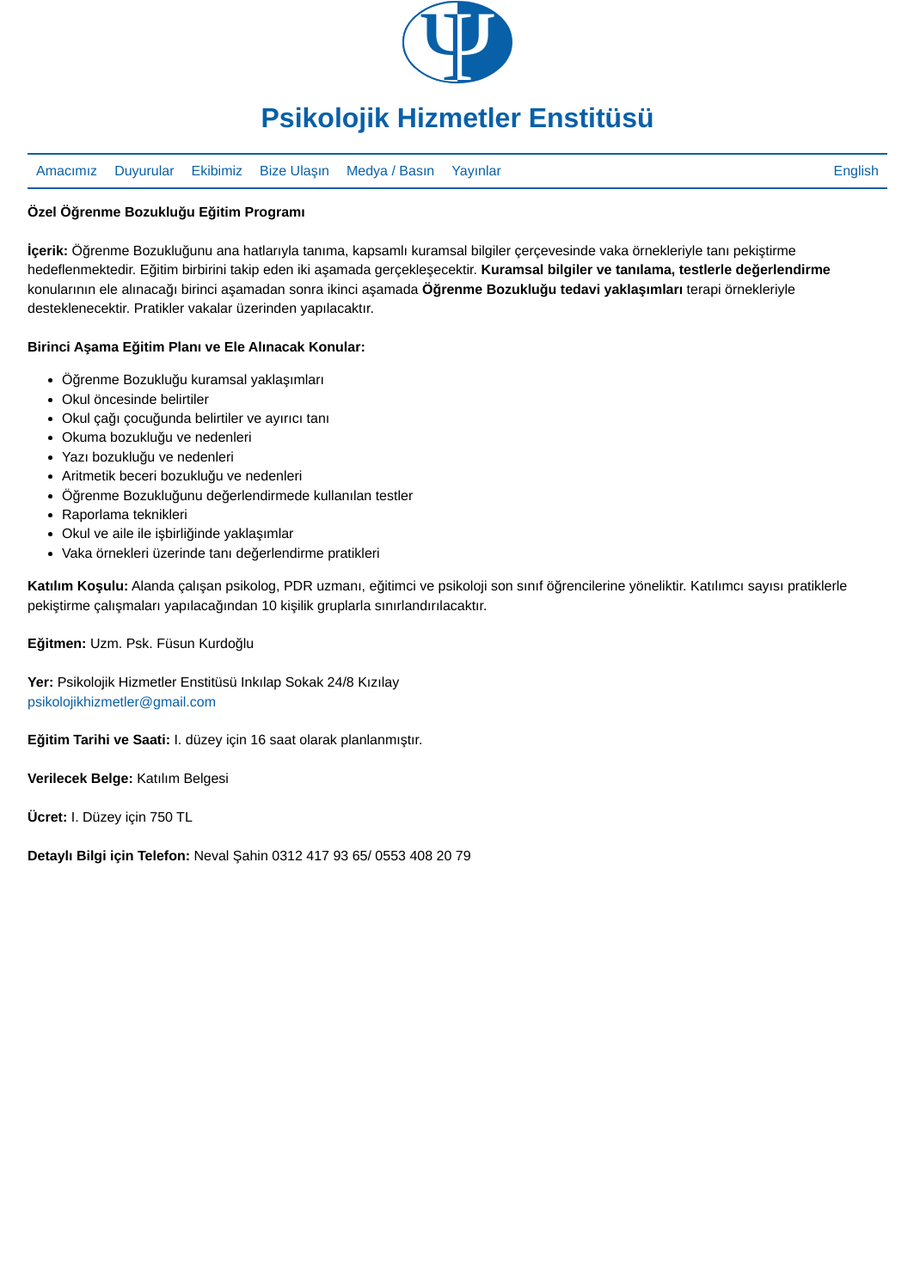
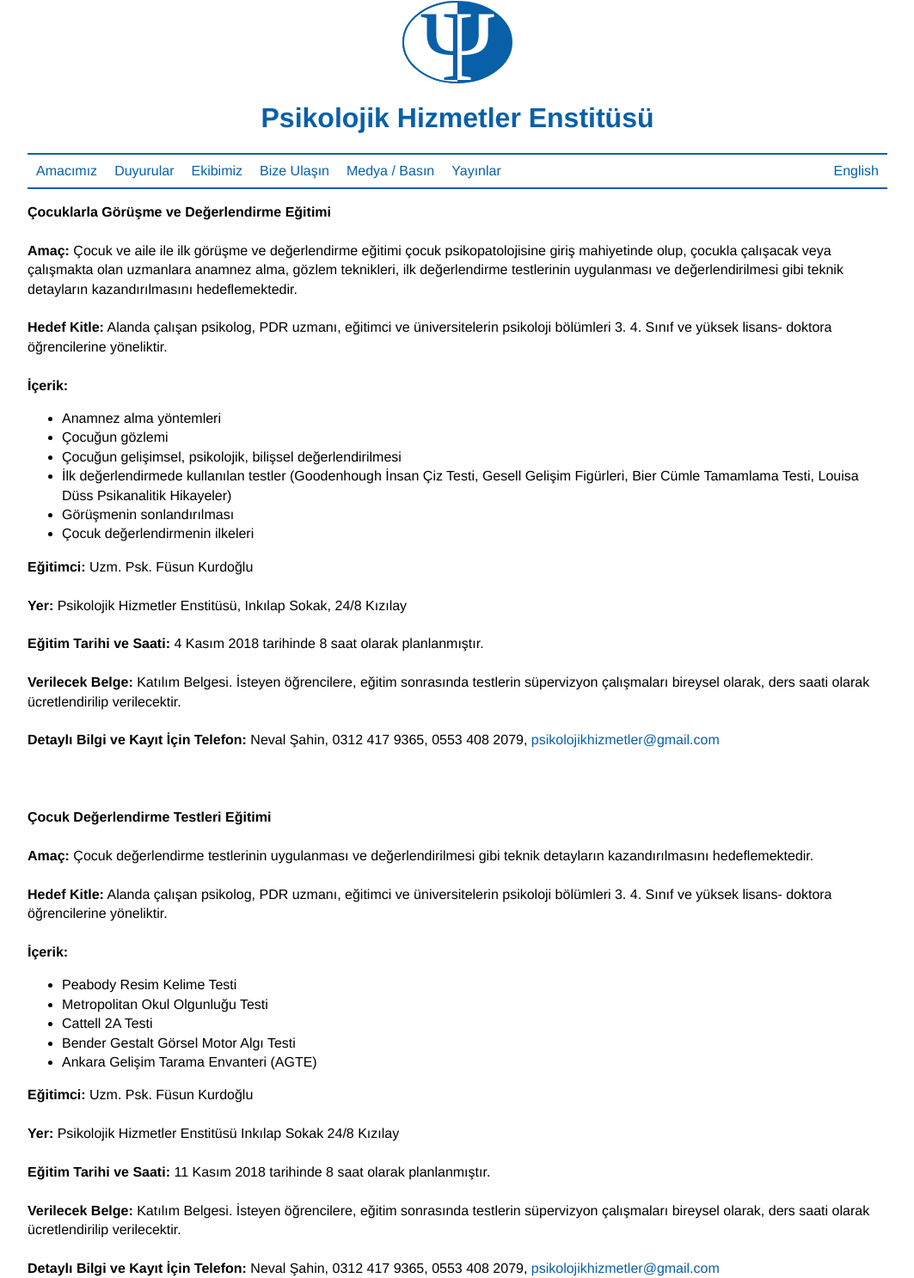
Before and after one commit to koralcem/phe-site, a Jekyll site: the page built from duyurular.html, in a window 1280 px wide. Shown: the whole page at 86% size, without its empty margins (108-1171 px from the left). Built offline with Jekyll 4.4.1, drawn with Linux system fonts in a browser that asks for light colours; before the commit the page ends 1030 px from its top, so only the background shows below that.

Commit message:
Add new training announcements

```diff
--- a/duyurular.html
+++ b/duyurular.html
@@ -1,43 +1,54 @@
 ---
 ---
 <main>
-  <b>Özel Öğrenme Bozukluğu Eğitim Programı</b><br><br>
+  <b>Çocuklarla Görüşme ve Değerlendirme Eğitimi</b><br><br>
 
-  <b>İçerik:</b> Öğrenme Bozukluğunu ana hatlarıyla tanıma, kapsamlı kuramsal
-  bilgiler çerçevesinde vaka örnekleriyle tanı pekiştirme hedeflenmektedir.
-  Eğitim birbirini takip eden iki aşamada gerçekleşecektir. <b>Kuramsal bilgiler ve
-  tanılama, testlerle değerlendirme</b> konularının ele alınacağı birinci aşamadan
-  sonra ikinci aşamada <b>Öğrenme Bozukluğu tedavi yaklaşımları</b> terapi
-  örnekleriyle desteklenecektir. Pratikler vakalar üzerinden yapılacaktır.<br><br>
+  <b>Amaç:</b> Çocuk ve aile ile ilk görüşme ve değerlendirme eğitimi çocuk psikopatolojisine giriş mahiyetinde olup, çocukla çalışacak veya çalışmakta olan uzmanlara anamnez alma, gözlem teknikleri, ilk değerlendirme testlerinin uygulanması ve değerlendirilmesi gibi teknik detayların kazandırılmasını hedeflemektedir.<br><br>
 
-  <b>Birinci Aşama Eğitim Planı ve Ele Alınacak Konular:</b><br>
+  <b>Hedef Kitle:</b> Alanda çalışan psikolog, PDR uzmanı, eğitimci ve üniversitelerin psikoloji bölümleri 3. 4. Sınıf ve yüksek lisans- doktora öğrencilerine yöneliktir.<br><br>
+  <b>İçerik:</b>
   <ul>
-  <li>Öğrenme Bozukluğu kuramsal yaklaşımları</li>
-  <li>Okul öncesinde belirtiler</li>
-  <li>Okul çağı çocuğunda belirtiler ve ayırıcı tanı</li>
-  <li>Okuma bozukluğu ve nedenleri</li>
-  <li>Yazı bozukluğu ve nedenleri</li>
-  <li>Aritmetik beceri bozukluğu ve nedenleri</li>
-  <li>Öğrenme Bozukluğunu değerlendirmede kullanılan testler</li>
-  <li>Raporlama teknikleri</li>
-  <li>Okul ve aile ile işbirliğinde yaklaşımlar</li>
-  <li>Vaka örnekleri üzerinde tanı değerlendirme pratikleri</li>
+    <li>Anamnez alma yöntemleri</li>
+    <li>Çocuğun gözlemi</li>
+    <li>Çocuğun gelişimsel, psikolojik, bilişsel değerlendirilmesi</li>
+    <li>İlk değerlendirmede kullanılan testler (Goodenhough İnsan Çiz Testi, Gesell Gelişim Figürleri, Bier Cümle Tamamlama Testi, Louisa Düss Psikanalitik Hikayeler)</li>
+    <li>Görüşmenin sonlandırılması</li>
+    <li>Çocuk değerlendirmenin ilkeleri</li>
+  </ul>
+  <b>Eğitimci:</b> Uzm. Psk. Füsun Kurdoğlu<br><br>
+
+  <b>Yer:</b> Psikolojik Hizmetler Enstitüsü, Inkılap Sokak, 24/8 Kızılay<br><br>
+
+  <b>Eğitim Tarihi ve Saati:</b> 4 Kasım 2018 tarihinde 8 saat olarak planlanmıştır.<br><br>
+
+  <b>Verilecek Belge:</b> Katılım Belgesi. İsteyen öğrencilere, eğitim sonrasında testlerin süpervizyon çalışmaları bireysel olarak, ders saati olarak ücretlendirilip verilecektir.<br><br>
+
+  <b>Detaylı Bilgi ve Kayıt İçin Telefon:</b> Neval Şahin, 0312 417 9365, 0553 408 2079, <a href="mailto:psikolojikhizmetler@gmail.com">psikolojikhizmetler@gmail.com</a><br><br><br><br>
+
+
+
+  <b>Çocuk Değerlendirme Testleri Eğitimi</b><br><br>
+
+  <b>Amaç:</b> Çocuk değerlendirme testlerinin uygulanması ve değerlendirilmesi gibi teknik detayların kazandırılmasını hedeflemektedir.<br><br>
+
+  <b>Hedef Kitle:</b> Alanda çalışan psikolog, PDR uzmanı, eğitimci ve üniversitelerin psikoloji bölümleri 3. 4. Sınıf ve yüksek lisans- doktora öğrencilerine yöneliktir.<br><br>
+
+  <b>İçerik:</b>
+  <ul>
+    <li>Peabody Resim Kelime Testi</li>
+    <li>Metropolitan Okul Olgunluğu Testi</li>
+    <li>Cattell 2A Testi</li>
+    <li>Bender Gestalt Görsel Motor Algı Testi</li>
+    <li>Ankara Gelişim Tarama Envanteri (AGTE)</li>
   </ul>
 
-  <b>Katılım Koşulu:</b> Alanda çalışan psikolog, PDR uzmanı, eğitimci ve psikoloji
-  son sınıf öğrencilerine yöneliktir. Katılımcı sayısı pratiklerle pekiştirme
-  çalışmaları yapılacağından 10 kişilik gruplarla sınırlandırılacaktır.<br><br>
+  <b>Eğitimci:</b> Uzm. Psk. Füsun Kurdoğlu<br><br>
 
-  <b>Eğitmen:</b> Uzm. Psk. Füsun Kurdoğlu<br><br>
+  <b>Yer:</b> Psikolojik Hizmetler Enstitüsü Inkılap Sokak 24/8 Kızılay<br><br>
 
-  <b>Yer:</b> Psikolojik Hizmetler Enstitüsü Inkılap Sokak 24/8 Kızılay<br>
-  <a href="mailto:psikolojikhizmetler@gmail.com">psikolojikhizmetler@gmail.com</a><br><br>
+  <b>Eğitim Tarihi ve Saati:</b> 11 Kasım 2018 tarihinde 8 saat olarak planlanmıştır.<br><br>
 
-  <b>Eğitim Tarihi ve Saati:</b> I. düzey için 16 saat olarak planlanmıştır.<br><br>
+  <b>Verilecek Belge:</b> Katılım Belgesi. İsteyen öğrencilere, eğitim sonrasında testlerin süpervizyon çalışmaları bireysel olarak, ders saati olarak ücretlendirilip verilecektir.<br><br>
 
-  <b>Verilecek Belge:</b> Katılım Belgesi<br><br>
-
-  <b>Ücret:</b> I. Düzey için 750 TL<br><br>
-
-  <b>Detaylı Bilgi için Telefon:</b> Neval Şahin 0312 417 93 65/ 0553 408 20 79<br><br>
+  <b>Detaylı Bilgi ve Kayıt İçin Telefon:</b> Neval Şahin, 0312 417 9365, 0553 408 2079, <a href="mailto:psikolojikhizmetler@gmail.com">psikolojikhizmetler@gmail.com</a>
 </main>
--- a/index.html
+++ b/index.html
@@ -4,7 +4,7 @@
   <div id="announcements">
     <h2>Duyurular</h2>
 
-    <p>Özel öğrenme bozukluğu eğitimi vermekteyiz. <a href="duyurular.html">Detaylı bilgi için tıklayınız.</a></p>
+    <p>Kış döneminde 2 yeni eğitim vermekteyiz. <a href="duyurular.html">Detaylı bilgi için tıklayınız.</a></p>
 
     {% include tr/facebook.html %}
   </div>
```
